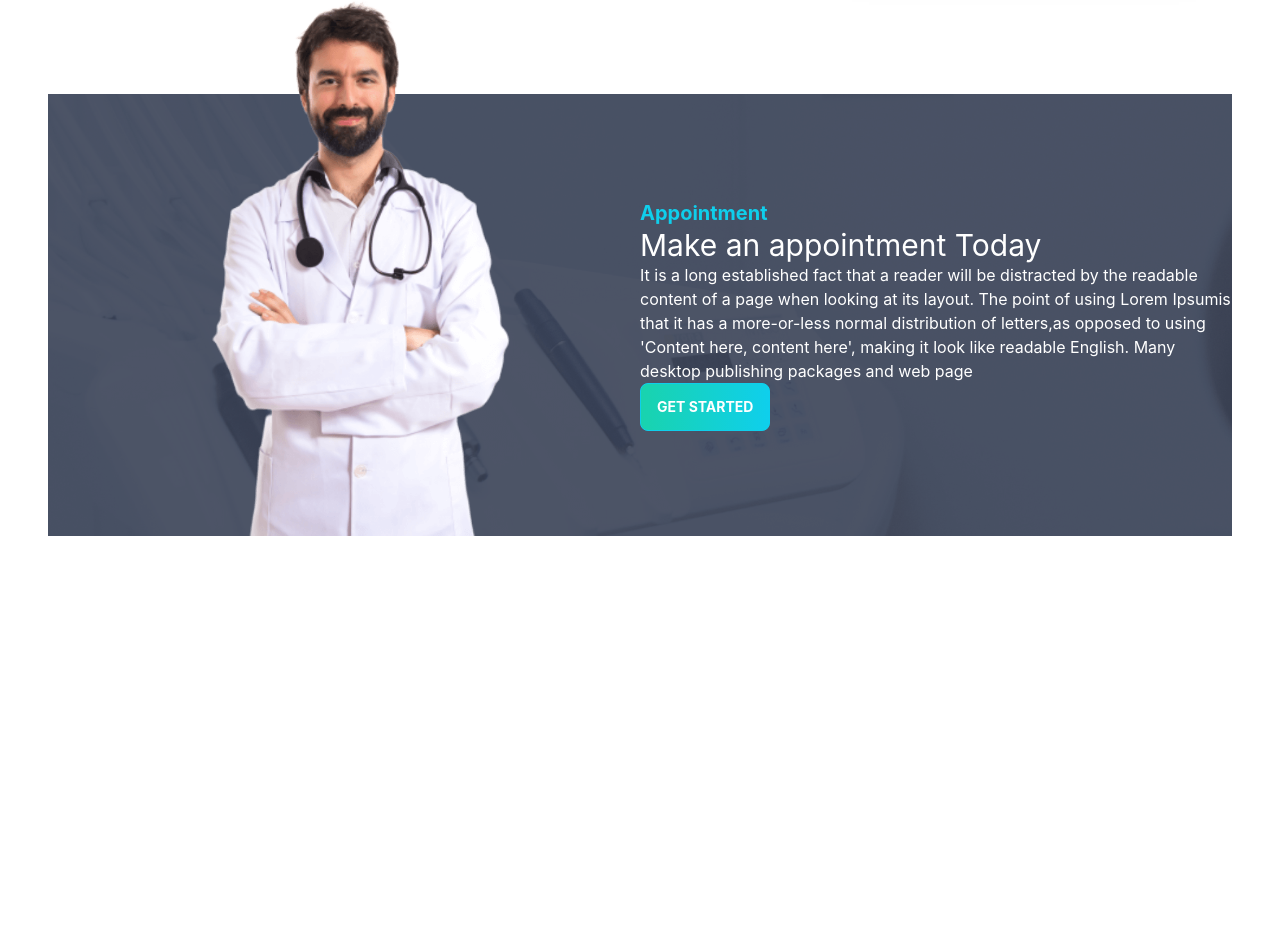
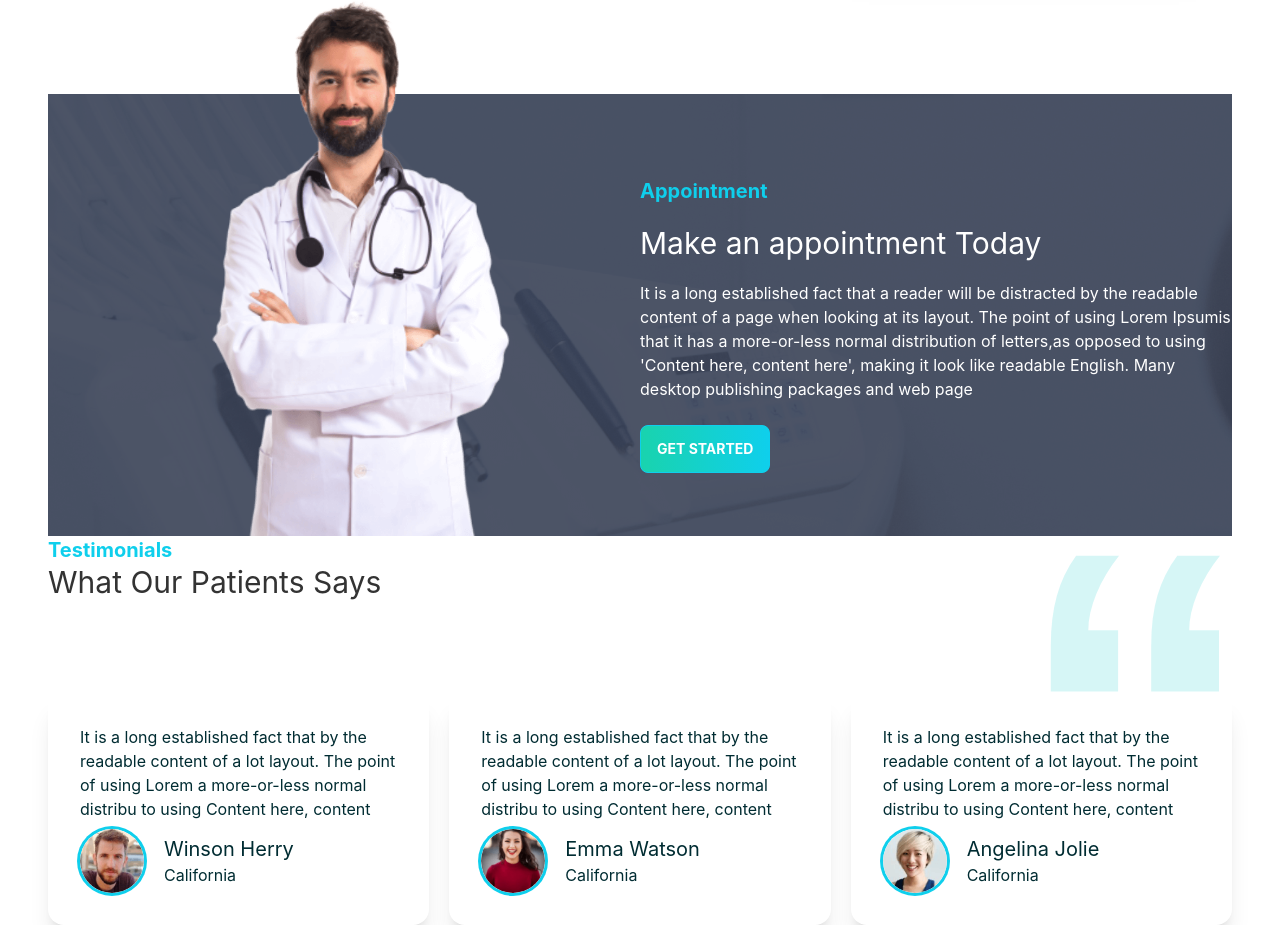
Before and after one commit to monirulislam9549/doctors-portal-client-side, a React (Create React App) app: page / in a window 1280 px wide. Shown: the part 2354-3279 px from the top of the page. Before the commit the page ends 2890 px from the top, so only its background shows below. Built offline with nearby package versions, Linux system fonts and the light colour scheme.

Commit message:
patient review added

```diff
--- a/src/Pages/Home/Banner.js
+++ b/src/Pages/Home/Banner.js
@@ -1,6 +1,7 @@
 import React from 'react';
 import chair from '../../assets/images/chair.png';
 import PrimaryButton from '../Shared/PrimaryButton';
+
 
 const Banner = () => {
     return (
--- a/src/Pages/Home/Home.js
+++ b/src/Pages/Home/Home.js
@@ -4,6 +4,7 @@
 import Treatment from '../Shared/Treatment';
 import Banner from './Banner';
 import Info from './Info';
+import Testimonials from './Testimonials';
 
 const Home = () => {
     return (
@@ -13,6 +14,7 @@
             <Services></Services>
             <Treatment></Treatment>
             <MakeAppointment></MakeAppointment>
+            <Testimonials></Testimonials>
         </div>
     );
 };
--- /dev/null
+++ b/src/Pages/Home/Review.js
@@ -0,0 +1,25 @@
+import React from 'react';
+
+const Review = ({ review }) => {
+    return (
+        <div class="card lg:max-w-lg shadow-xl text-primary-content">
+            <div class="card-body">
+
+                <p>{review.description}</p>
+                <div class="flex items-center">
+                    <div class="avatar">
+                        <div class="w-16 rounded-full ring ring-primary ring-offset-base-100 mr-5">
+                            <img src={review.img} alt='' />
+                        </div>
+                    </div>
+                    <div>
+                        <h4 className='text-xl'>{review.name}</h4>
+                        <p>{review.address}</p>
+                    </div>
+                </div>
+            </div>
+        </div>
+    );
+};
+
+export default Review;
--- /dev/null
+++ b/src/Pages/Home/Testimonials.js
@@ -0,0 +1,54 @@
+import React from 'react';
+import quote from '../../assets/icons/quote.svg';
+import people1 from '../../assets/images/people1.png';
+import people2 from '../../assets/images/people2.png';
+import people3 from '../../assets/images/people3.png';
+import Review from './Review';
+const Testimonials = () => {
+    const reviews = [
+        {
+            _id: 1,
+            name: 'Winson Herry',
+            address: 'California',
+            description: 'It is a long established fact that by the readable content of a lot layout. The point of using Lorem a more-or-less normal distribu to using Content here, content',
+            img: people1,
+        },
+        {
+            _id: 2,
+            name: 'Emma Watson',
+            address: 'California',
+            description: 'It is a long established fact that by the readable content of a lot layout. The point of using Lorem a more-or-less normal distribu to using Content here, content',
+            img: people2,
+        },
+        {
+            _id: 2,
+            name: 'Angelina Jolie',
+            address: 'California',
+            description: 'It is a long established fact that by the readable content of a lot layout. The point of using Lorem a more-or-less normal distribu to using Content here, content',
+            img: people3,
+        }
+    ]
+    return (
+        <section>
+            <div className='flex justify-between'>
+                <div>
+                    <h4 className="text-xl text-primary font-bold">Testimonials</h4>
+                    <h2 className='text-3xl'>What Our Patients Says</h2>
+                </div>
+                <div>
+                    <img className='lg:w-48 w-24' src={quote} alt="" />
+                </div>
+            </div>
+            <div className='grid grid-cols-1 md:grid-cols-2 lg:grid-cols-3 gap-5'>
+                {
+                    reviews.map(review => <Review
+                        key={review._id}
+                        review={review}
+                    ></Review>)
+                }
+            </div>
+        </section>
+    );
+};
+
+export default Testimonials;
--- a/src/Pages/Shared/MakeAppointment.js
+++ b/src/Pages/Shared/MakeAppointment.js
@@ -11,9 +11,10 @@
                 <img className='mt-[-150px]' src={doctor} alt="" />
             </div>
             <div className='flex-1'>
-                <h3 className='text-xl text-primary font-bold'>Appointment</h3>
-                <h2 className='text-3xl text-white'>Make an appointment Today</h2>
+                <h3 className='text-xl text-primary font-bold my-5'>Appointment</h3>
+                <h2 className='text-3xl text-white my-5'>Make an appointment Today</h2>
                 <p className='text-white'>It is a long established fact that a reader will be distracted by the readable content of a page when looking at its layout. The point of using Lorem Ipsumis that it has a more-or-less normal distribution of letters,as opposed to using 'Content here, content here', making it look like readable English. Many desktop publishing packages and web page</p>
+                <br />
                 <PrimaryButton>Get Started</PrimaryButton>
             </div>
 
```
